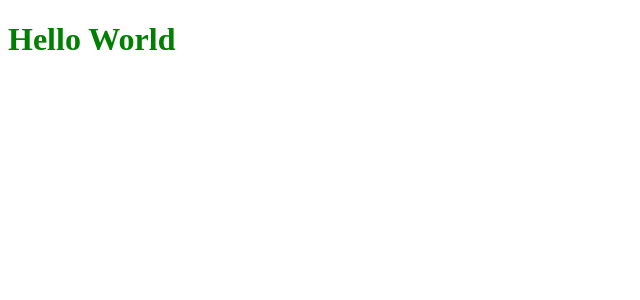
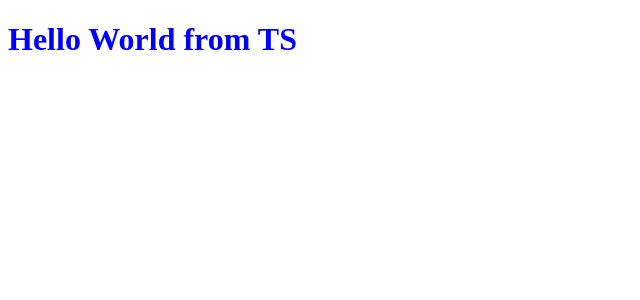
Before and after one commit to Surftrader/angular-basic, an Angular app: page / in a window 1280 px wide. Shown: the top 300 px of the page, without its empty margins (0-640 px from the left). Built offline with nearby package versions, Linux system fonts and the light colour scheme.

Commit message:
page and styles from ts

```diff
--- a/src/app/app.component.ts
+++ b/src/app/app.component.ts
@@ -2,8 +2,10 @@ import { Component } from '@angular/core';
 
 @Component({
   selector: 'app-root',
-  templateUrl: './app.component.html',
-  styleUrls: ['./app.component.css']
+  template: `<h1>Hello World from TS</h1>`,
+  // templateUrl: './app.component.html',
+  // styleUrls: ['./app.component.css']
+  styles: ['h1 {color: blue}']
 })
 export class AppComponent {
   title = 'angular-basic';
```
